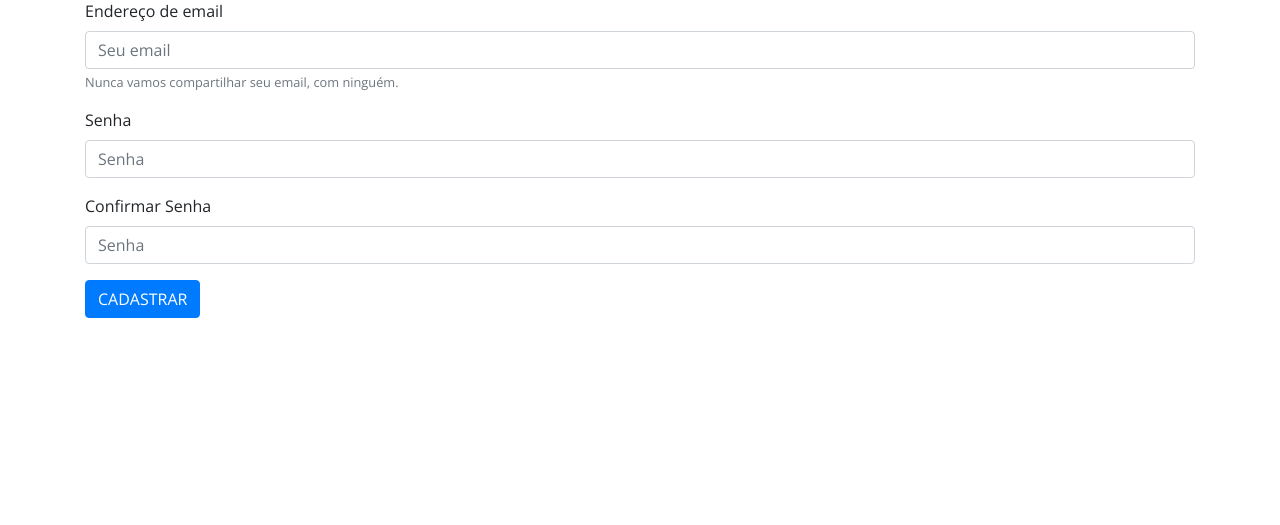
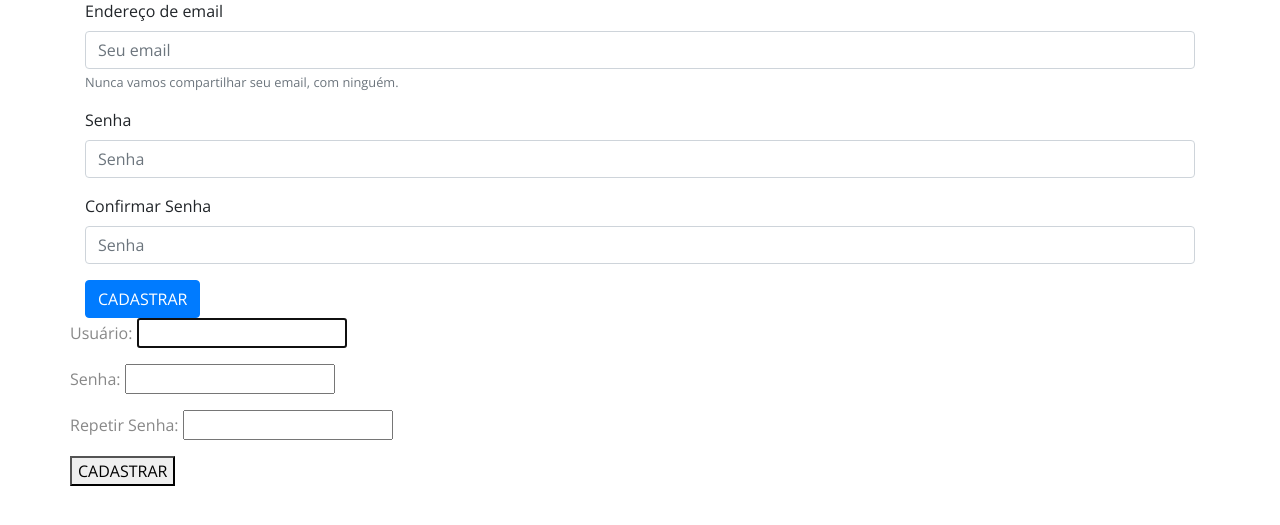
Before and after one commit to brunogomesifrn/pi19oficina, a Django app: page /cadastro/ in a window 1280 px wide. Shown: the part 57-582 px from the top of the page. Run offline with Django 3.2, Linux system fonts and the light colour scheme; some libraries are stand-ins or nearby versions.

Commit message:
cadastro

```diff
--- a/core/templates/cadastro.html
+++ b/core/templates/cadastro.html
@@ -41,6 +41,13 @@
   <button type="submit" class="btn btn-primary">CADASTRAR</button>
 </form>
 			</div>
+			<form method="post">
+				{% csrf_token %}
+				<p>Usuário: {{ form.username }}</p>
+				<p>Senha: {{ form.password1 }}</p>
+				<p>Repetir Senha: {{ form.password2 }}</p>
+				<button type="submit">CADASTRAR</button>
+			</form>
 		</div>
 
 	<script type="text/javascript" src="{% static 'js/jquery.min.js' %}"></script>
--- a/core/views.py
+++ b/core/views.py
@@ -1,10 +1,20 @@
-from django.shortcuts import render
+from django.shortcuts import render, redirect
+from django.contrib.auth.decorators import login_required
+from django.contrib.auth.forms import UserCreationForm
 
 # Create your views here.
 
 def home(request):
 	return render(request, 'home.html')
+@login_required
 def perfil(request):
 	return render(request, 'perfil.html')
 def cadastro(request):
-	return render(request, 'cadastro.html')
+	form = UserCreationForm(request.POST or None)
+	if form.is_valid():
+		form.save()
+		return redirect('login')
+	contexto = {
+	'form': form
+	}
+	return render(request, 'cadastro.html', contexto)
```
